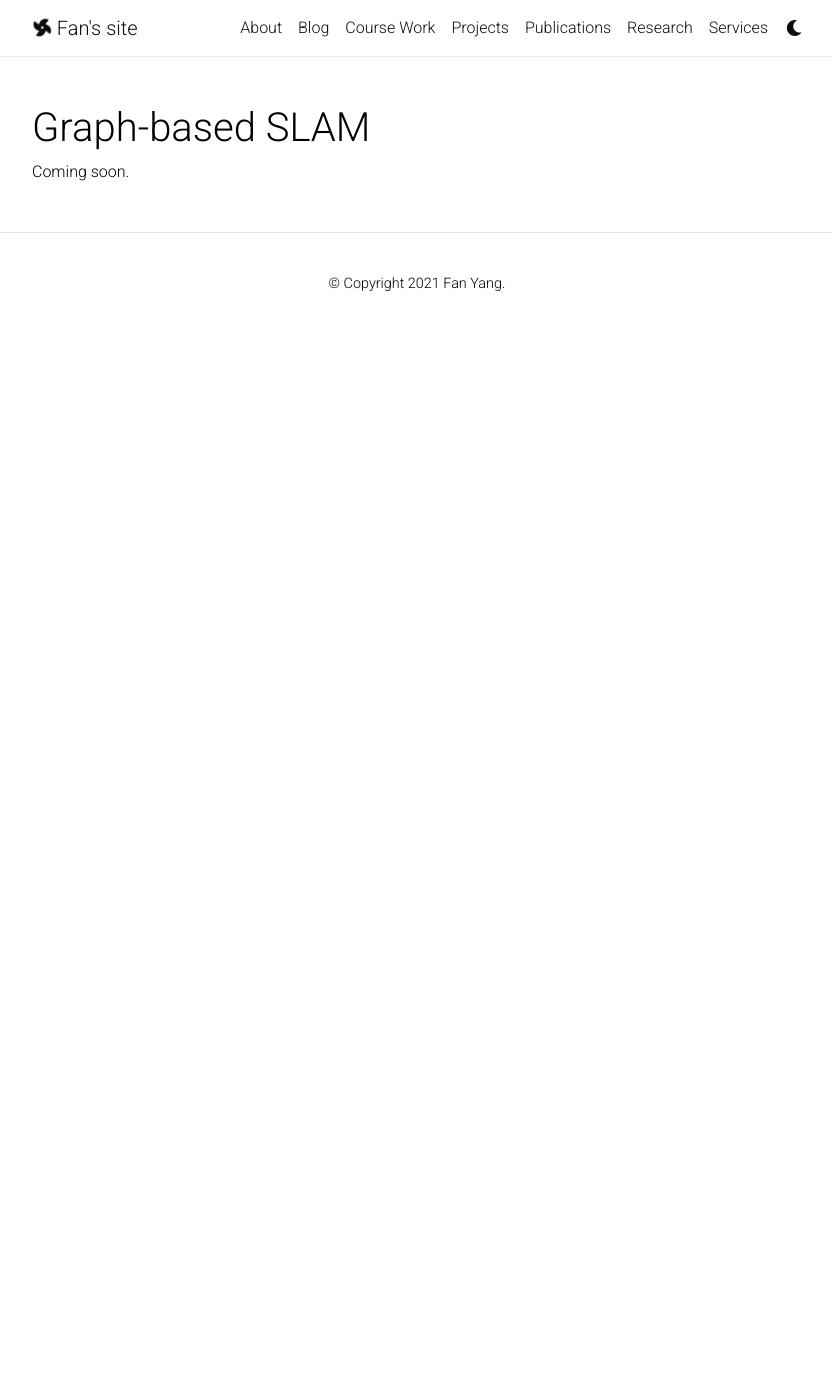
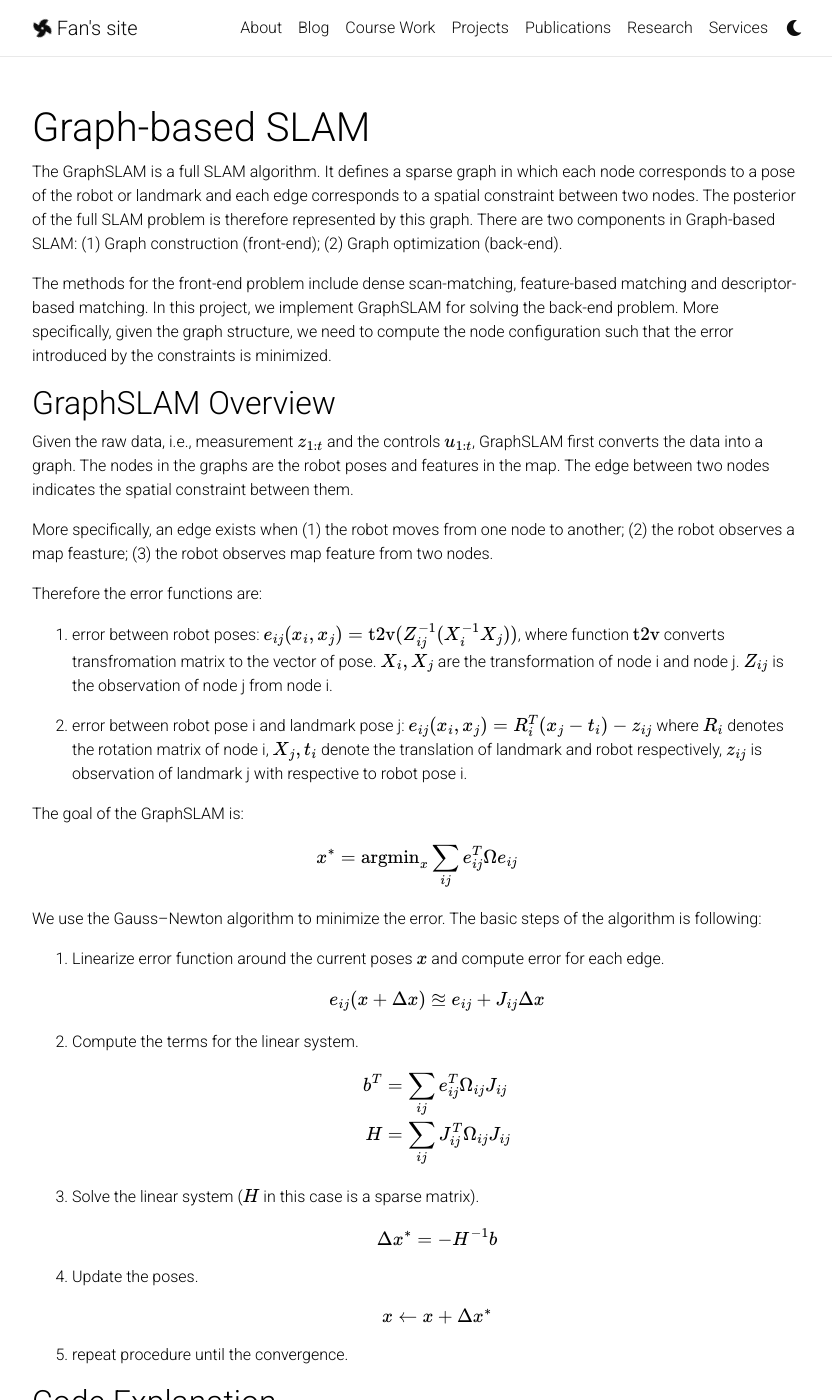
Before and after one commit to fanyang805/fanyang.github.io, a Jekyll site: the page built from _projects/SLAM/Graph-based-slam.md, in a window 1280 px wide and 1400 px high. Shown: the whole window, without its empty margins (223-1055 px from the left). Built offline with Jekyll 4.4.1, drawn with Linux system fonts in a browser that asks for light colours; nearby versions of some CDN libraries; a style sheet for code colours, icons or effects is not loaded; some of the changed text lies outside the part shown.

Commit message:
graphslam created

```diff
--- a/_projects/SLAM/Graph-based-slam.md
+++ b/_projects/SLAM/Graph-based-slam.md
@@ -2,6 +2,7 @@
 layout: page
 title: Graph-based SLAM
 description: |
+  This project implements GraphSLAM algorithm which solves the full SLAM problem. Given a graph in which each node refers to a robot pose or landmark position and the edge represents a spatial constraint between two poses, the algorithm update the node configuration such that the error introduced by the constraints is minimized.
 img: /projects/SLAM/Graph-based-slam/assets/img/graph-slam-intel.gif
 importance: 4
 category: SLAM
@@ -12,5 +13,104 @@ images:
     text:
 not_empty: true
 ---
+The GraphSLAM is a full SLAM algorithm. It defines a sparse graph in which each node corresponds to a pose of the robot or landmark and each edge corresponds to a spatial constraint between two nodes. The posterior of the full SLAM problem is therefore represented by this graph. There are two components in Graph-based SLAM: (1) Graph construction (front-end); (2) Graph optimization (back-end).
 
-Coming soon.
+The methods for the front-end problem include dense scan-matching, feature-based matching and descriptor-based matching. In this project, we implement GraphSLAM for solving the back-end problem. More specifically, given the graph structure, we need to compute the node configuration such that the error introduced by the constraints is minimized.
+
+## GraphSLAM Overview
+
+Given the raw data, i.e., measurement $$z_{1:t}$$ and the controls $$u_{1:t}$$, GraphSLAM first converts the data into a graph. The nodes in the graphs are the robot poses and features in the map. The edge between two nodes indicates the spatial constraint between them.
+
+More specifically, an edge exists when (1) the robot moves from one node to another; (2) the robot observes a map feasture; (3) the robot observes map feature from two nodes.
+
+Therefore the error functions are:
+
+1. error between robot poses:
+   $$e_{ij}(x_i, x_j) = \mathrm{t2v}(Z_{ij}^{-1}(X_i^{-1} X_j))$$,
+   where function $$\mathrm{t2v}$$ converts transfromation matrix to the vector of pose. $$X_i, X_j$$ are the transformation of node i and node j. $$Z_{ij}$$ is the observation of node j from node i.
+
+2. error between robot pose i and landmark pose j:
+   $$e_{ij}(x_i,x_j) = R^T_i(x_j - t_i) - z_{ij}$$ where $$R_i$$ denotes the rotation matrix of node i, $$X_j, t_i$$ denote the translation of landmark and robot respectively, $$z_{ij}$$ is observation of landmark j with respective to robot pose i.
+
+The goal of the GraphSLAM is:
+
+$$
+x^* = \mathrm{argmin}_x \sum_{ij} e_{ij}^T \Omega e_{ij}
+$$
+
+We use the Gauss–Newton algorithm to minimize the error. The basic steps of the algorithm is following:
+
+1. Linearize error function around the current poses $$x$$ and compute error for each edge.
+
+    $$e_{ij}(x+\Delta x) \approxeq e_{ij} + J_{ij}\Delta x$$
+
+2. Compute the terms for the linear system.
+
+    $$\begin{equation*}
+    \begin{split}
+    b^T &= \sum_{ij} e_{ij}^T \Omega_{ij} J_{ij} \\
+    H &= \sum_{ij} J_{ij}^T \Omega_{ij} J_{ij}
+    \end{split}
+    \end{equation*}$$
+
+3. Solve the linear system ($$H$$ in this case is a sparse matrix).
+
+    $$\Delta x^* = -H^{-1} b$$
+
+4. Update the poses.
+
+    $$x \leftarrow x + \Delta x^*$$
+
+5. repeat procedure until the convergence.
+
+## Code Explanation
+
+1. `Fx = compute_global_error(g)`: compute the error of the current graph `g`.
+
+2.  `[e, A, B] = linearize_pose_pose_constraint(x1, x2, z)`: compute the error `e` and Jacobian `A`, `B` of a pose-pose constraint based on the current robot poses `x1`, `x2` and observation `z`.
+
+3.  `[e, A, B] = linearize_pose_landmark_constraint(x, l, z)`: compute the error `e` and Jacobian `A`, `B` of a pose-landmark constraint based on the robot pose `x`, landmark position `l` and the observation `z`.
+
+4. `dx = linearize_and_solve(g)`: perform one iteration of Gauss-Newton algorithm, construct and solve the linear approximation.
+
+## Results
+
+The GraphSLAM algorithm computes solution on four data set<sup>[1]</sup>. The robot poses are represented by the blue crosses. The landmark positions are represented by the red dots. The edges are the green lines.
+
+The figure below shows the results for the graph with pose-pose constraints only.
+
+<div class="row justify-content-sm-center">
+    <div class="col-sm-6 mt-3 mt-md-0">
+        <img class="img-fluid rounded z-depth-1" src="{{ '/projects/SLAM/Graph-based-slam/assets/img/graph-slam-pose-pose.gif'| relative_url }}" alt="" title="example image"/>
+    </div>
+    <div class="col-sm-6 mt-3 mt-md-0">
+        <img class="img-fluid rounded z-depth-1" src="{{ '/projects/SLAM/Graph-based-slam/assets/img/graph-slam-intel.gif'| relative_url }}" alt="" title="example image"/>
+    </div>
+</div>
+<div class="caption">
+  Left: data set: simulation-pose-pose.dat, initial error: 138862234.08, Final error: 8269.42;
+
+   Right: data set: intel.dat, Initial error: 1795138.99, Final error: 359.99.
+</div>
+<br/>
+
+The following figures show the results for graph with both pose-pose constraints and pose-landmark constraints.
+<div class="row justify-content-sm-center">
+    <div class="col-sm-6 mt-3 mt-md-0">
+        <img class="img-fluid rounded z-depth-1" src="{{ '/projects/SLAM/Graph-based-slam/assets/img/graph-slam-pose-landmark.gif'| relative_url }}" alt="" title="example image"/>
+    </div>
+    <div class="col-sm-6 mt-3 mt-md-0">
+        <img class="img-fluid rounded z-depth-1" src="{{ '/projects/SLAM/Graph-based-slam/assets/img/graph-slam-dlr.gif'| relative_url }}" alt="" title="example image"/>
+    </div>
+</div>
+<div class="caption">
+  Left: data set: simulation-pose-landmark.dat, initial error: 3030.31, Final error: 474.10;
+
+   Right: data set: dlr.dat, Initial error: 369655335.57, Final error: 56860.35.
+</div>
+<br/>
+
+### References
+
+1. **Robot Mapping**
+   University of Freiburg, WS 2013/14, [http://ais.informatik.uni-freiburg.de/teaching/ws13/mapping/](http://ais.informatik.uni-freiburg.de/teaching/ws13/mapping/)
```
Also changed, not shown: _projects/SLAM/Graph-based-slam/assets/img/graph-slam-dlr-crop.gif (added), _projects/SLAM/Graph-based-slam/assets/img/graph-slam-intel2.gif (added), _projects/SLAM/Graph-based-slam/assets/img/graph-slam-pose-landmark-crop.gif (added), _projects/SLAM/Graph-based-slam/assets/img/graph-slam-pose-pose.gif.
